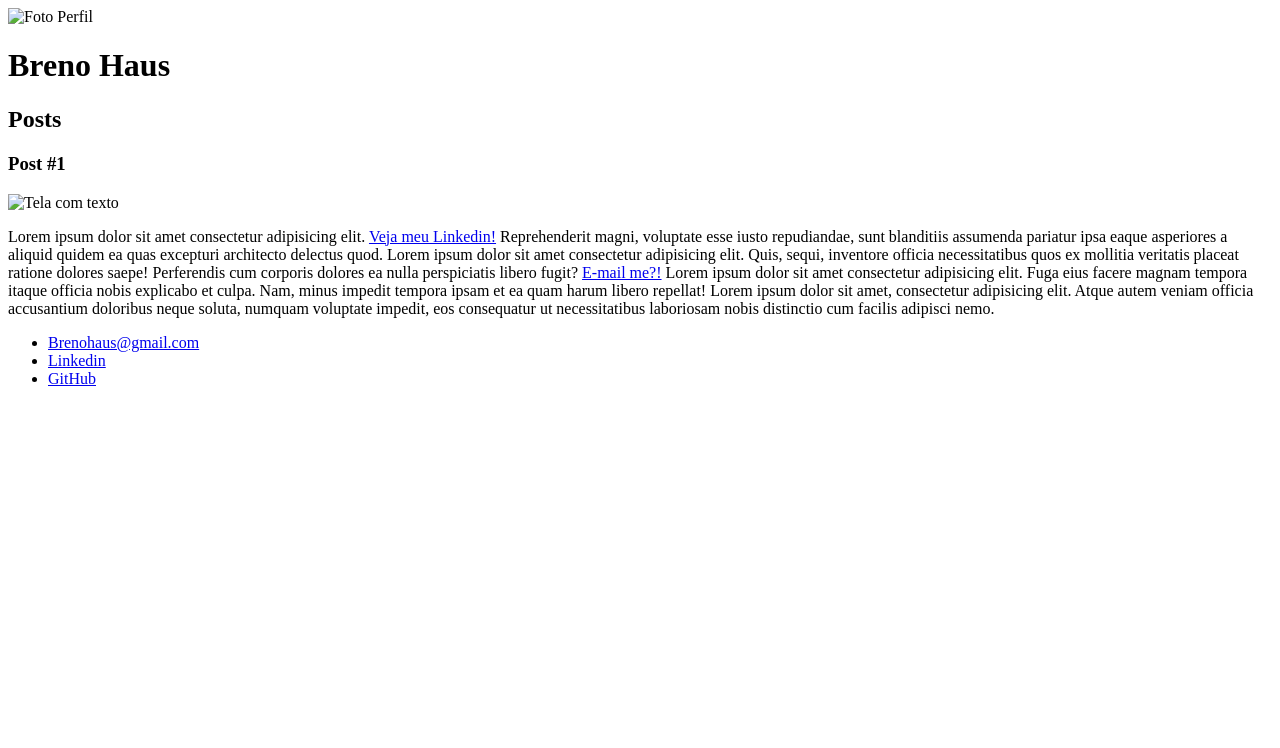
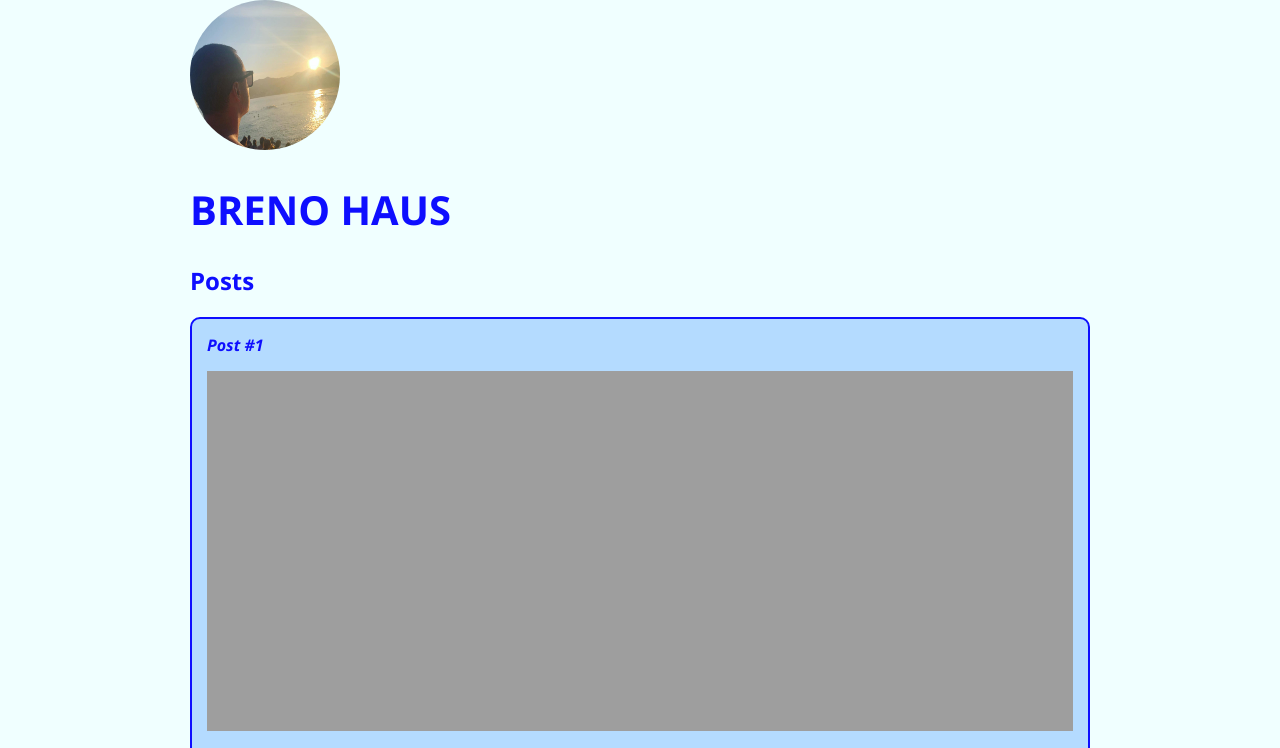
Before and after one commit to Brenohaus/html-css-inicio, a plain HTML site: page index.html in a window 1280 px wide. Shown: the top 748 px of the page. Drawn offline with Linux system fonts and the light colour scheme; the site is published under a folder, as on GitHub Pages, so addresses that start at the root find nothing.

Commit message:
Ajuste no codigo referente aos caminhos

```diff
--- a/index.html
+++ b/index.html
@@ -4,12 +4,12 @@
         <meta charset="UTF-8">
         <meta http-equiv="X-UA-Compatible" content="IE=edge">
         <meta name="viewport" content="width=device-width, initial-scale=1.0">
-        <link rel="stylesheet" href="/style.css">
+        <link rel="stylesheet" href="style.css">
         <title>Breno Haus</title>
     </head>
     <body>
         <header>
-            <img id="foto_perfil"src="/media/eu2.jpg" alt="Foto Perfil">
+            <img id="foto_perfil"src="media/eu2.jpg" alt="Foto Perfil">
             <h1 id="title">Breno Haus</h1>
         </header>
         <section>
@@ -19,7 +19,7 @@
             <article class="post">
                 <header>
                     <h3 class="post_title">Post #1</h3>
-                    <img src="/media/florian-olivo-4hbJ-eymZ1o-unsplash.jpg" alt="Tela com texto" class="post_img">
+                    <img src="media/florian-olivo-4hbJ-eymZ1o-unsplash.jpg" alt="Tela com texto" class="post_img">
                     <p class="post_content">
                         Lorem ipsum dolor sit amet consectetur adipisicing elit. <a href="https://www.linkedin.com/in/breno-haus-2b5b41232/" target="_blank">Veja meu Linkedin!</a>
                         Reprehenderit magni, voluptate esse iusto repudiandae, sunt blanditiis assumenda pariatur ipsa eaque asperiores a aliquid quidem ea quas excepturi architecto delectus quod.
```
